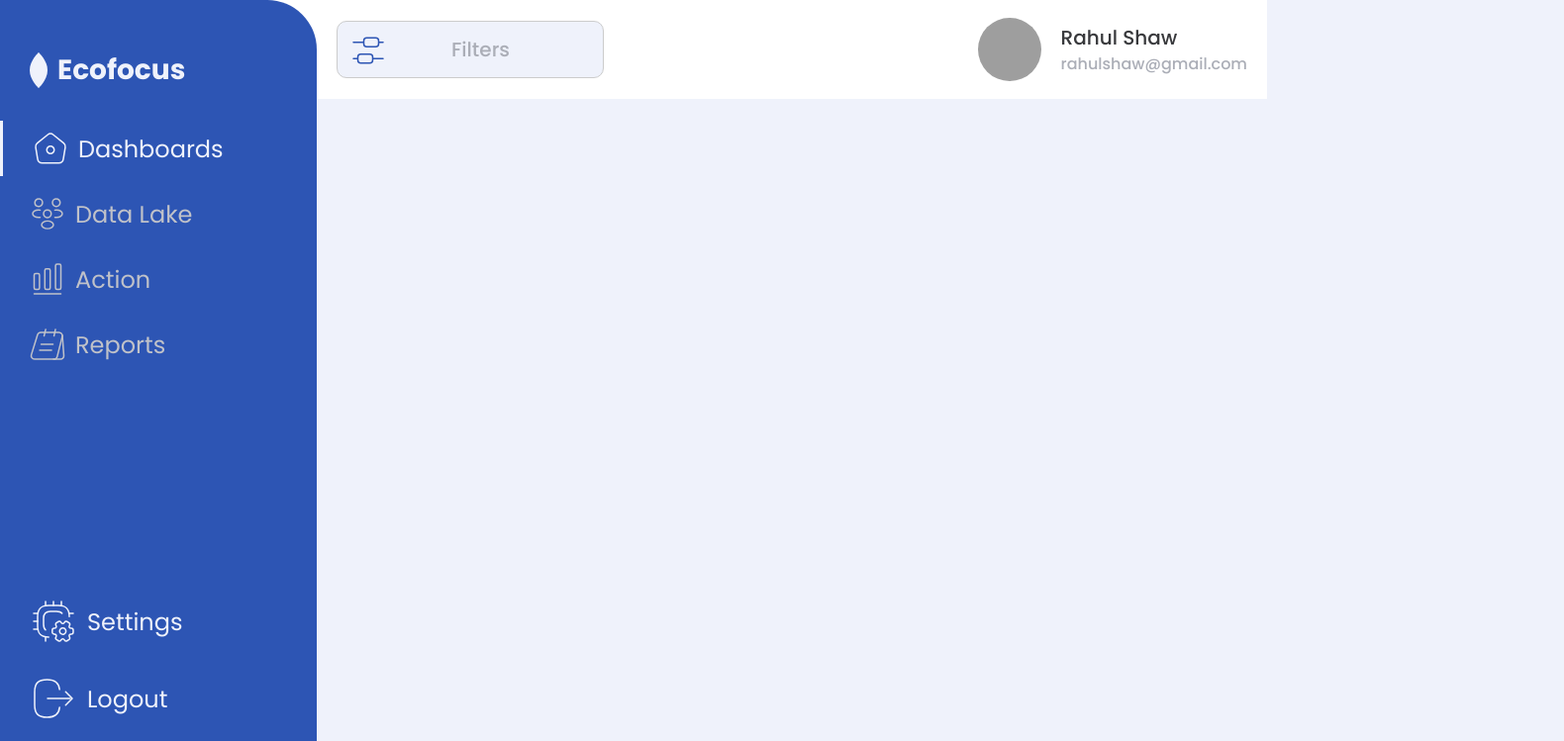
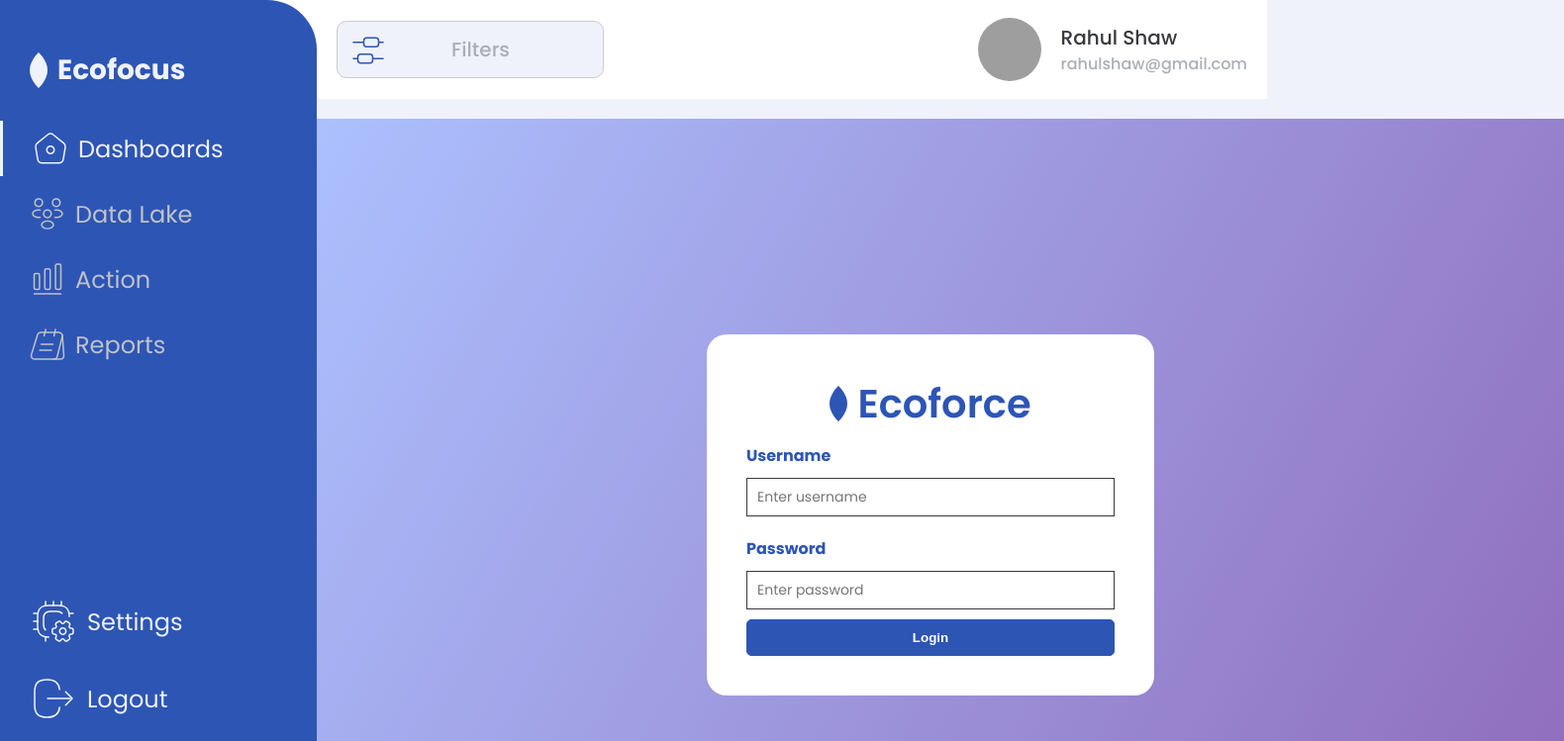
Before and after one commit to prableen14/Business-1-Alchimetis, a React (Create React App) app: page / in a window 1280 px wide. Shown: the top 749 px of the page at 99% size, 1580 px wide, since content can reach past the window. Built offline with nearby package versions, Linux system fonts and the light colour scheme; grey boxes are pictures that could not be loaded.

Commit message:
root path points to login

```diff
--- a/src/router/router.js
+++ b/src/router/router.js
@@ -18,12 +18,13 @@ class RouterClass extends Component {
       >
         <Suspense fallback={<div>Loading</div>}>
           <Routes>
+            <Route exact path="/" element={<Login history={history} />} />
             <Route
               exact
-              path='/dashboard'
+              path="/dashboard"
               element={<Dashboard history={history} />}
             />
-            <Route exact path='/login' element={<Login history={history} />} />
+            <Route exact path="/login" element={<Login history={history} />} />
           </Routes>
         </Suspense>
       </div>
```
